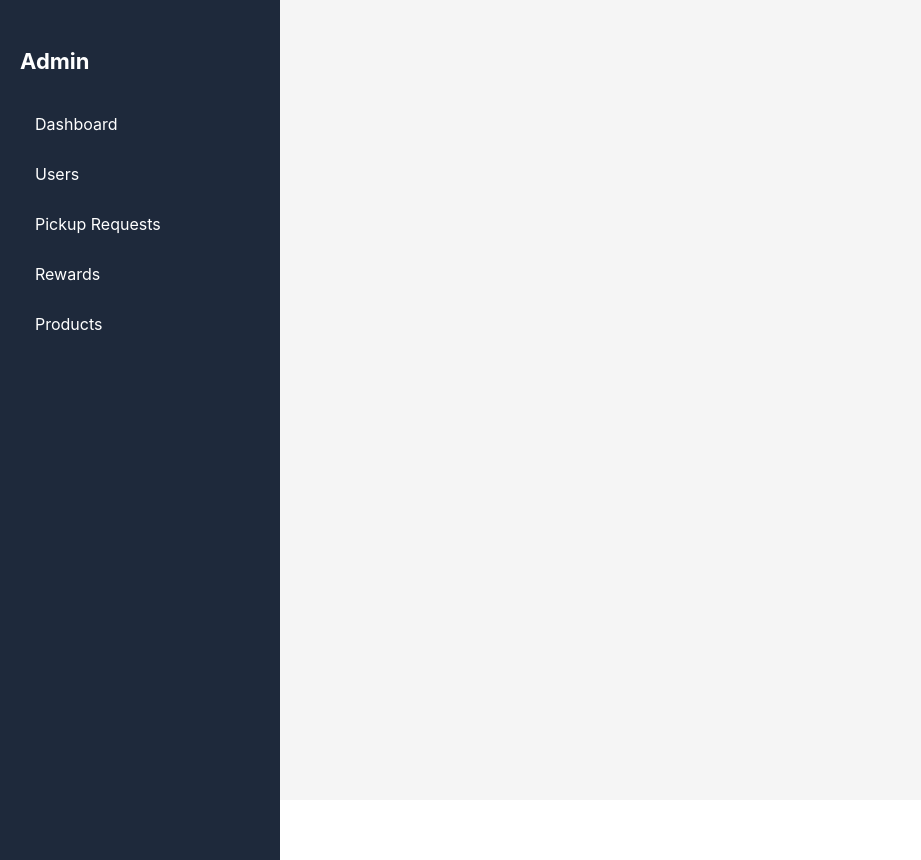
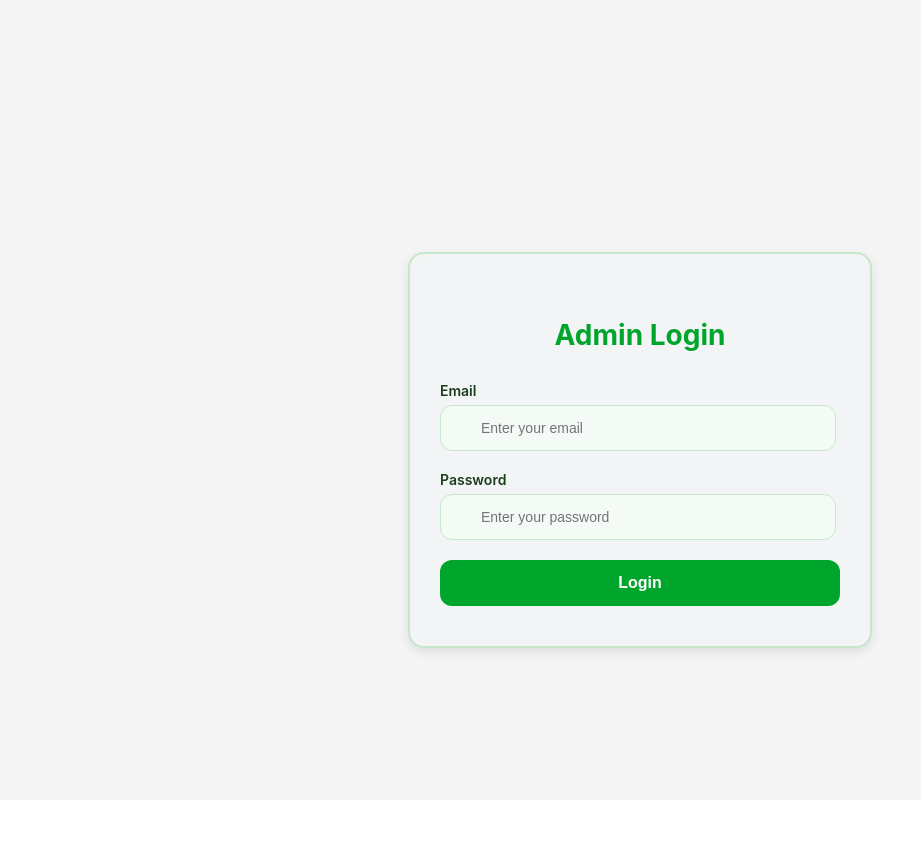
Before and after one commit to Codexioo/smart-e-waste-management, a React (Create React App) app in the folder web-admin-client/: page /adminLogin in a window 1280 px wide. Shown: the whole page, without its empty margins (0-921 px from the left). After the commit the page ends 800 px from the top, so only its background shows below. Built offline with nearby package versions, Linux system fonts and the light colour scheme.

Commit message:
feat : create login for admin dashboard

```diff
--- /dev/null
+++ b/web-admin-client/src/(auth)/AdminLogin.tsx
@@ -0,0 +1,78 @@
+import React, { useState } from "react";
+import axios from "../api/axiosInstance";
+import { useNavigate } from "react-router-dom";
+import "../styles/AdminLogin.css";
+
+export default function AdminLogin() {
+  const [email, setEmail] = useState("");
+  const [password, setPassword] = useState("");
+  const [showPassword, setShowPassword] = useState(false);
+  const [error, setError] = useState("");
+  const [emailError, setEmailError] = useState("");
+  const [passwordError, setPasswordError] = useState("");
+  const navigate = useNavigate();
+
+  const handleLogin = async () => {
+    let isValid = true;
+
+    if (!email) {
+      setEmailError("Email is required");
+      isValid = false;
+    } else {
+      setEmailError("");
+    }
+
+    if (!password) {
+      setPasswordError("Password is required");
+      isValid = false;
+    } else {
+      setPasswordError("");
+    }
+
+    if (!isValid) return;
+
+    try {
+      const response = await axios.post("/admin/login", { email, password });
+      localStorage.setItem("adminToken", response.data.token);
+      navigate("/dashboard");
+    } catch (err) {
+      setError("Invalid credentials");
+    }
+  };
+
+  return (
+    <div className="admin-login-wrapper">
+      <div className="admin-login-card">
+        <h2 className="admin-login-title">Admin Login</h2>
+
+        <div className="admin-input-group">
+          <label className="admin-label">Email</label>
+          <input
+            className="admin-input"
+            value={email}
+            onChange={(e) => setEmail(e.target.value)}
+            placeholder="Enter your email"
+          />
+          {emailError && <p className="admin-error">{emailError}</p>}
+        </div>
+
+        <div className="admin-input-group">
+          <label className="admin-label">Password</label>
+          <input
+            className="admin-input"
+            type={showPassword ? "text" : "password"}
+            value={password}
+            onChange={(e) => setPassword(e.target.value)}
+            placeholder="Enter your password"
+          />
+          {passwordError && <p className="admin-error">{passwordError}</p>}
+        </div>
+
+        <button className="admin-login-btn" onClick={handleLogin}>
+          Login
+        </button>
+        {error && <p className="admin-error">{error}</p>}
+      </div>
+    </div>
+  );
+}
--- a/web-admin-client/src/App.tsx
+++ b/web-admin-client/src/App.tsx
@@ -1,23 +1,34 @@
 import React from 'react';
-import { BrowserRouter as Router, Route, Routes } from 'react-router-dom';
+import { BrowserRouter as Router, Route, Routes, Navigate, useLocation } from 'react-router-dom';
 import Sidebar from './components/sidebar';
 import Dashboard from './pages/dashboard';
 import Requests from './pages/requests';
+import AdminLogin from './(auth)/AdminLogin';
 import './App.css';
+
+const Layout = ({ children }: { children: React.ReactNode }) => {
+  const location = useLocation();
+  const hideSidebar = location.pathname === '/adminLogin';
+
+  return (
+    <div className="app-layout">
+      {!hideSidebar && <Sidebar />}
+      <main className="main-content">{children}</main>
+    </div>
+  );
+};
 
 const App: React.FC = () => {
   return (
     <Router>
-      <div className="app-layout">
-        <Sidebar />
-        <main className="main-content">
-          <Routes>
-            <Route path="/" element={<Dashboard />} />
-            <Route path="/requests" element={<Requests />} />
-
-          </Routes>
-        </main>
-      </div>
+      <Layout>
+        <Routes>
+          <Route path="/" element={<Navigate to="/adminLogin" replace />} />
+          <Route path="/adminLogin" element={<AdminLogin />} />
+          <Route path="/dashboard" element={<Dashboard />} />
+          <Route path="/requests" element={<Requests />} />
+        </Routes>
+      </Layout>
     </Router>
   );
 };
--- a/web-admin-client/src/components/sidebar.tsx
+++ b/web-admin-client/src/components/sidebar.tsx
@@ -6,7 +6,7 @@ const Sidebar: React.FC = () => {
   const location = useLocation();
 
   const navItems = [
-    { label: 'Dashboard', path: '/' },
+    { label: 'Dashboard', path: '/dashboard' },
     { label: 'Users', path: '/users' },
     { label: 'Pickup Requests', path: '/requests' },
     { label: 'Rewards', path: '/rewards' },
--- /dev/null
+++ b/web-admin-client/src/styles/AdminLogin.css
@@ -0,0 +1,112 @@
+.admin-login-wrapper {
+  display: flex;
+  align-items: center;
+  justify-content: center;
+  height: 100vh;
+  background-color: #f5f5f5;
+  padding: 20px;
+}
+
+.admin-login-card {
+  background-color: #f3f4f6;
+  padding: 40px 30px;
+  border-radius: 16px;
+  box-shadow: 0 4px 12px rgba(0, 0, 0, 0.1);
+  border: 2px solid #c8e6c9;
+  width: 100%;
+  max-width: 400px;
+}
+
+.admin-login-title {
+  font-size: 28px;
+  font-weight: 700;
+  text-align: center;
+  color: #00a52c;
+  margin-bottom: 30px;
+}
+
+.admin-input-group {
+  display: flex;
+  flex-direction: column;
+  margin-bottom: 20px;
+}
+
+
+.input-icon {
+  position: absolute;
+  left: 14px;
+  color: #00a52c;
+  font-size: 18px;
+}
+
+.admin-input {
+  width: 85%;
+  padding: 14px 14px 14px 40px;
+  border-radius: 12px;
+  border: 1px solid #c8e6c9;
+  background-color: #f4faf5;
+  font-size: 14px;
+}
+
+.toggle-password {
+  position: absolute;
+  right: 14px;
+  cursor: pointer;
+  color: #00a52c;
+  font-size: 18px;
+}
+
+.admin-login-btn {
+  width: 100%;
+  padding: 14px;
+  background-color: #00a52c;
+  color: white;
+  font-weight: 600;
+  font-size: 16px;
+  border-radius: 12px;
+  border: none;
+  cursor: pointer;
+  transition: background 0.3s ease;
+}
+
+.admin-login-btn:hover {
+  background-color: #008e26;
+}
+
+.admin-label {
+  display: block;
+  font-weight: 600;
+  color: #1a3d1a;
+  margin-bottom: 6px;
+  font-size: 14px;
+}
+
+.admin-error {
+  color: red;
+  font-size: 12px;
+  margin-top: 4px;
+  margin-left: 4px;
+  text-align: left;
+}
+
+
+/* Mobile responsiveness */
+@media (max-width: 480px) {
+  .admin-login-card {
+    padding: 25px 20px;
+  }
+
+  .admin-login-title {
+    font-size: 24px;
+  }
+
+  .toggle-password-text {
+    margin-left: 8px;
+    font-size: 12px;
+    color: #007bff;
+    background: none;
+    border: none;
+    cursor: pointer;
+    padding: 0;
+  }
+}
```
Also changed, not shown: 2 other files (tests, documents, lock files or other folders).
